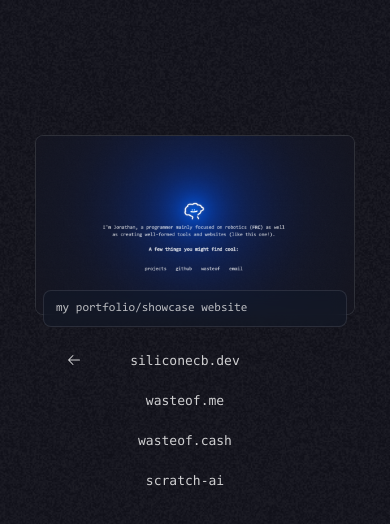
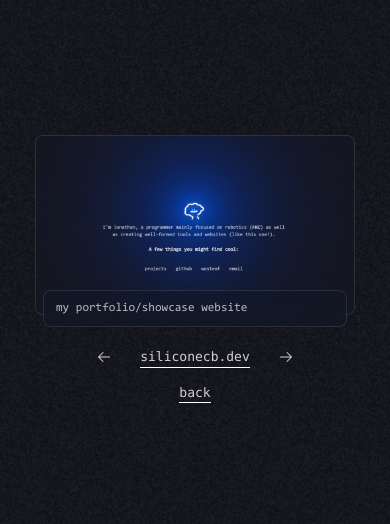
Before and after one commit to siliconecb/siliconecb.dev, a SvelteKit app: page /projects in a window 390 px wide. Shown: the top 524 px of the page. Built offline with nearby package versions, Linux system fonts and the light colour scheme.

Commit message:
feat: finally centered a div 😭🙏 (mobile features)

```diff
--- a/src/routes/projects/+page.svelte
+++ b/src/routes/projects/+page.svelte
@@ -5,9 +5,9 @@
 
 	let links = [];
 	let iconz = [];
-	let c_index = 0;
 	let hover = 0;
 	let preview;
+	let m_index = 0;
 	let indexid = 0;
 
 	onMount(() => {
@@ -25,25 +25,32 @@
 			preview.appendChild(img);
 		}
 
-		setInterval(() => {
-			if (c_index !== hover) {
-				c_index = hover;
+		hover = m_index;
+
+
+		const resize_listener = () => {
+			if (window.innerWidth >= 640) {
+				links.forEach((link, index) => {
+					if (link && iconz[index]) {
+						gsap.set([link, iconz[index]], { opacity: 0 });
 					}
-		}, 100);
+				});
+			}
+		};
+
+		window.addEventListener('resize', resize_listener);
+		return () => window.removeEventListener('resize', resize_listener);
 	});
 
 	function projectEnter(index) {
 		hover = index;
-
-		if (index !== c_index) {
-			c_index = index;
-		}
-
+		if (links[index] && iconz[index]) {
 			gsap.to([links[index], iconz[index]], {
 				opacity: 1,
 				duration: 0.2,
 				ease: 'power2.out'
 			});
+		}
 
 		const current = ++indexid;
 		const project = projectsData.projects[index];
@@ -74,13 +81,6 @@
 		});
 	}
 
-	function projectLeave(index) {
-		gsap.to([links[index], iconz[index]], {
-			opacity: 0,
-			duration: 0.2,
-			ease: 'power2.out'
-		});
-	}
 </script>
 
 <div aria-hidden="true" style="width:0; height:0; overflow:hidden">
@@ -118,6 +118,8 @@
 				class="relative -mb-4 w-full overflow-hidden rounded-lg border border-white/10 bg-gray-800/20 backdrop-blur-sm"
 				style="aspect-ratio: 16/9;"
 				on:contextmenu|preventDefault
+				role="img"
+				aria-label={projectsData.projects[hover].title}
 			>
 				<img
 					src={projectsData.projects[hover].img}
@@ -141,14 +143,16 @@
 		</div>
 	</div>
 
-	<div class="flex flex-col items-center space-y-4">
+	<div class="hidden sm:flex flex-col space-y-4">
 		{#each projectsData.projects as project, index}
-			<div class="relative">
-				{#if index === 0}
-					<div class="absolute top-[3px] -left-16">
+			<div class="flex items-center justify-center gap-2">
+
 				<a
-							href="/"
-							class="relative inline-flex items-center font-medium text-white/80 no-underline transition-all duration-300 hover:text-white/100 hover:drop-shadow-[0_0_12px_rgba(255,255,255,0.6)] selection:bg-[#1d2633]"
+					href={index === 0 ? '/' : '#'}
+					class="mr-5 inline-flex items-center font-medium text-white/80 no-underline transition-all duration-300 selection:bg-[#1d2633] hover:text-white/100 hover:drop-shadow-[0_0_12px_rgba(255,255,255,0.6)] {index ===
+					0
+						? ''
+						: 'invisible'}"
 					aria-label="return home"
 					on:contextmenu|preventDefault
 				>
@@ -159,22 +163,30 @@
 						fill="currentColor"
 						viewBox="0 0 256 256"
 						aria-hidden="true"
-								><path
+					>
+						<path
 							d="M224,128a8,8,0,0,1-8,8H59.31l58.35,58.34a8,8,0,0,1-11.32,11.32l-72-72a8,8,0,0,1,0-11.32l72-72a8,8,0,0,1,11.32,11.32L59.31,120H216A8,8,0,0,1,224,128Z"
-								></path></svg
-							>
+						></path>
+					</svg>
 				</a>
-					</div>
-				{/if}
+
 
 				<a
 					href={project.link}
 					target={project.external ? '_blank' : '_self'}
 					rel={project.external ? 'noopener noreferrer' : ''}
-					class="relative inline-flex items-center font-medium text-white/80 no-underline transition-colors duration-300 hover:text-white/100 selection:bg-[#1d2633]"
+					class="inline-flex items-center font-medium text-white/80 no-underline transition-colors duration-300 selection:bg-[#1d2633] hover:text-white/100"
 					style="font-family: 'Consolas', sans-serif; font-size: 13px;"
 					on:mouseenter={() => projectEnter(index)}
-					on:mouseleave={() => projectLeave(index)}
+					on:mouseleave={() => {
+						if (links[index] && iconz[index]) {
+							gsap.to([links[index], iconz[index]], {
+								opacity: 0,
+								duration: 0.2,
+								ease: 'power2.out'
+							});
+						}
+					}}
 				>
 					<span class="relative">
 						{project.name}
@@ -190,13 +202,129 @@
 							height="16"
 							fill="currentColor"
 							viewBox="0 0 256 256"
-							><path
+						>
+							<path
 								d="M200,64V168a8,8,0,0,1-16,0V83.31L69.66,197.66a8,8,0,0,1-11.32-11.32L172.69,72H88a8,8,0,0,1,0-16H192A8,8,0,0,1,200,64Z"
-							></path></svg
+							></path>
+						</svg>
+					</span>
+				</a>
+
+				<!-- svelte-ignore a11y_invalid_attribute -->
+				<a
+					href="#"
+					class="invisible inline-flex items-center font-medium text-white/80 no-underline transition-all duration-300 selection:bg-[#1d2633] hover:text-white/100 hover:drop-shadow-[0_0_12px_rgba(255,255,255,0.6)]"
+					aria-label="next project"
+					on:contextmenu|preventDefault
 				>
-					</span>
+					<svg
+						xmlns="http://www.w3.org/2000/svg"
+						width="16"
+						height="16"
+						fill="currentColor"
+						viewBox="0 0 256 256"
+						aria-hidden="true"
+					>
+						<path
+							d="M221.66,133.66l-72,72a8,8,0,0,1-11.32-11.32L196.69,136H40a8,8,0,0,1,0-16H196.69L138.34,61.66a8,8,0,0,1,11.32-11.32l72,72A8,8,0,0,1,221.66,133.66Z"
+						></path>
+					</svg>
 				</a>
 			</div>
 		{/each}
 	</div>
+
+	<div class="flex sm:hidden flex-col space-y-4">
+		<div class="flex items-center justify-center gap-2">
+
+			<button
+				type="button"
+				class="mr-5 inline-flex items-center font-medium text-white/80 no-underline transition-all duration-300 selection:bg-[#1d2633] hover:text-white/100 hover:drop-shadow-[0_0_12px_rgba(255,255,255,0.6)]"
+				aria-label="previous project"
+				on:click={() => {
+					m_index = m_index === 0 ? projectsData.projects.length - 1 : m_index - 1;
+					hover = m_index;
+					projectEnter(m_index);
+				}}
+				on:contextmenu|preventDefault
+			>
+				<svg
+					xmlns="http://www.w3.org/2000/svg"
+					width="16"
+					height="16"
+					fill="currentColor"
+					viewBox="0 0 256 256"
+					aria-hidden="true"
+				>
+					<path
+						d="M224,128a8,8,0,0,1-8,8H59.31l58.35,58.34a8,8,0,0,1-11.32,11.32l-72-72a8,8,0,0,1,0-11.32l72-72a8,8,0,0,1,11.32,11.32L59.31,120H216A8,8,0,0,1,224,128Z"
+					></path>
+				</svg>
+			</button>
+
+			<a
+				href={projectsData.projects[m_index].link}
+				target={projectsData.projects[m_index].external ? '_blank' : '_self'}
+				rel={projectsData.projects[m_index].external ? 'noopener noreferrer' : ''}
+				class="inline-flex items-center font-medium text-white/80 no-underline transition-colors duration-300 selection:bg-[#1d2633]"
+				style="font-family: 'Consolas', sans-serif; font-size: 13px;"
+			>
+				<span class="relative">
+					{projectsData.projects[m_index].name}
+					<span class="absolute -bottom-px left-0 h-px w-full bg-white"></span>
+				</span>
+				<span class="ml-1 inline-flex items-center opacity-0">
+					<svg
+						xmlns="http://www.w3.org/2000/svg"
+						width="16"
+						height="16"
+						fill="currentColor"
+						viewBox="0 0 256 256"
+					>
+						<path
+							d="M200,64V168a8,8,0,0,1-16,0V83.31L69.66,197.66a8,8,0,0,1-11.32-11.32L172.69,72H88a8,8,0,0,1,0-16H192A8,8,0,0,1,200,64Z"
+						></path>
+					</svg>
+				</span>
+			</a>
+
+			<button
+				type="button"
+				class="inline-flex items-center font-medium text-white/80 no-underline transition-all duration-300 selection:bg-[#1d2633] hover:text-white/100 hover:drop-shadow-[0_0_12px_rgba(255,255,255,0.6)]"
+				aria-label="next project"
+				on:click={() => {
+					m_index = (m_index + 1) % projectsData.projects.length;
+					hover = m_index;
+					projectEnter(m_index);
+				}}
+				on:contextmenu|preventDefault
+			>
+				<svg
+					xmlns="http://www.w3.org/2000/svg"
+					width="16"
+					height="16"
+					fill="currentColor"
+					viewBox="0 0 256 256"
+					aria-hidden="true"
+				>
+					<path
+						d="M221.66,133.66l-72,72a8,8,0,0,1-11.32-11.32L196.69,136H40a8,8,0,0,1,0-16H196.69L138.34,61.66a8,8,0,0,1,11.32-11.32l72,72A8,8,0,0,1,221.66,133.66Z"
+					></path>
+				</svg>
+			</button>
 		</div>
+
+		<div class="flex items-center justify-center">
+			<a
+				href="/"
+				class="inline-flex items-center font-medium text-white/80 no-underline transition-colors duration-300 selection:bg-[#1d2633]"
+				style="font-family: 'Consolas', sans-serif; font-size: 13px;"
+			>
+				<span class="relative">
+					back
+					<span class="absolute -bottom-px left-0 h-px w-full bg-white"></span>
+				</span>
+			</a>
+		</div>
+	</div>
+</div>
```
Also changed, not shown: static/assets/arrow-left.svg (deleted), static/assets/arrow-up-right.svg (deleted). Lines whose indentation alone changed are shown as unchanged.
